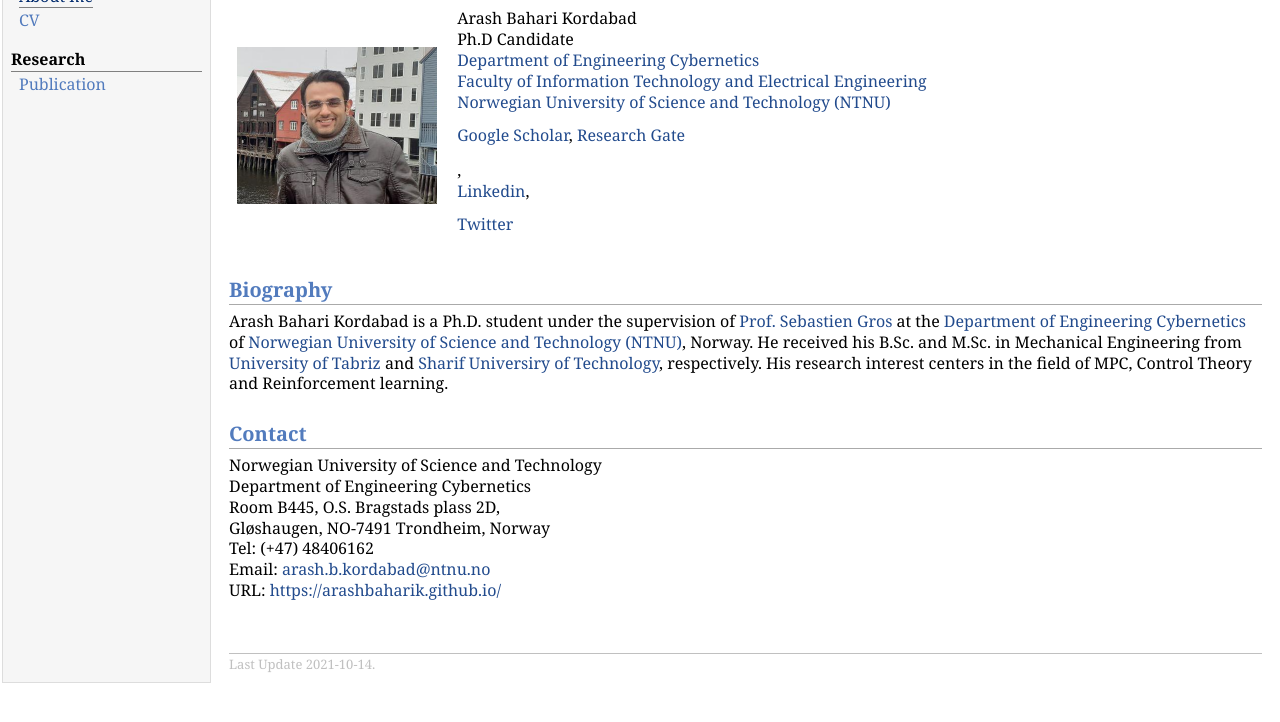
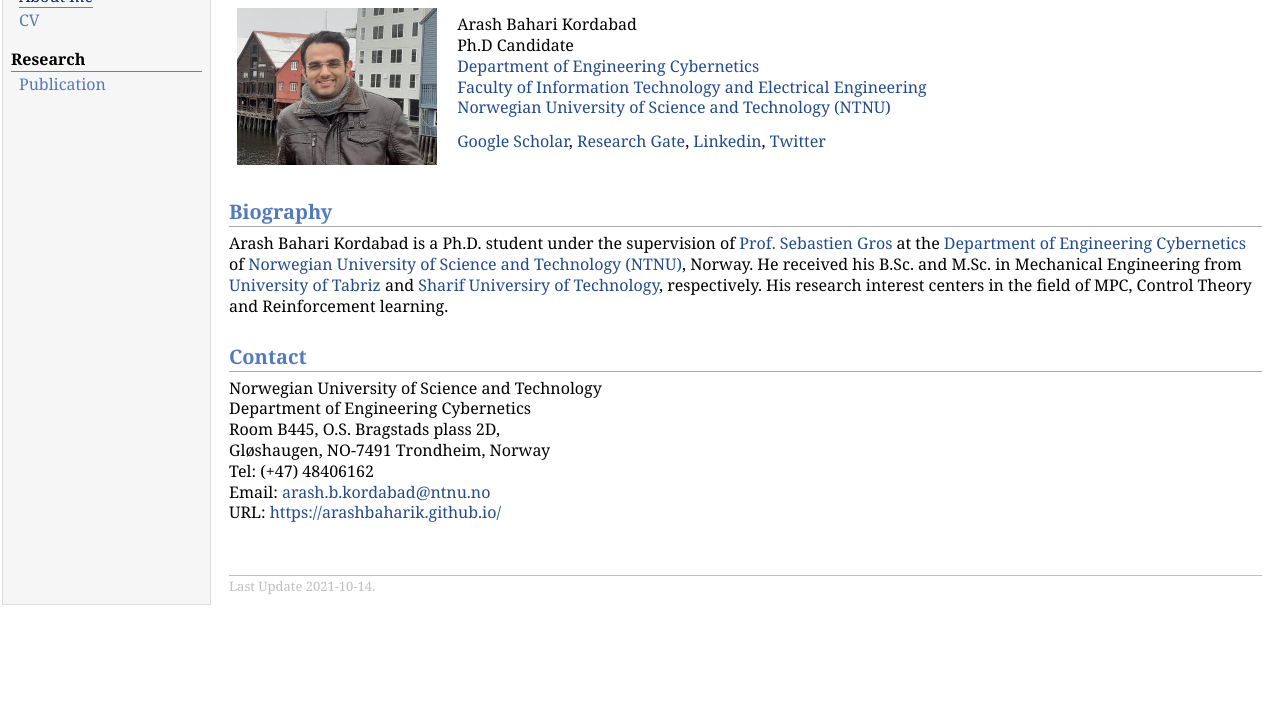
Before and after one commit to hadizonnati/Arashbaharik.github.io, a plain HTML site: page index.html in a window 1280 px wide. Shown: the part 68-790 px from the top of the page. Drawn offline with Linux system fonts and the light colour scheme.

Commit message:
Update index.html

```diff
--- a/index.html
+++ b/index.html
@@ -30,8 +30,8 @@ Ph.D Candidate <br />
 <a href="https://www.ntnu.edu/itk">Department of Engineering Cybernetics</a> <br />
   <a href="https://www.ntnu.edu/ie">Faculty of Information Technology and Electrical Engineering</a> <br />
 <a href="https://www.ntnu.edu/">Norwegian University of Science and Technology (NTNU)</a>  <br /></p>
-<p><a href="https://scholar.google.com/citations?user=hEOInHkAAAAJ&hl=en">Google Scholar</a>,  <a href="https://www.researchgate.net/profile/Arash-Bahari-Kordabad">Research Gate</a> </p>,
-<p><a href="https://www.linkedin.com/in/arash-bahari/">Linkedin</a>, <p><a href="https://twitter.com/kordabad">Twitter</a>
+<p><a href="https://scholar.google.com/citations?user=hEOInHkAAAAJ&hl=en">Google Scholar</a>,  <a href="https://www.researchgate.net/profile/Arash-Bahari-Kordabad">Research Gate</a>,
+<a href="https://www.linkedin.com/in/arash-bahari/">Linkedin</a>, <a href="https://twitter.com/kordabad">Twitter</a> </p>
   </td></tr></table>
 <h2>Biography  </h2>
 <p> Arash Bahari Kordabad is a Ph.D. student under the supervision of <a href="https://www.ntnu.edu/employees/sebastien.gros">Prof. Sebastien Gros</a> at the
```
